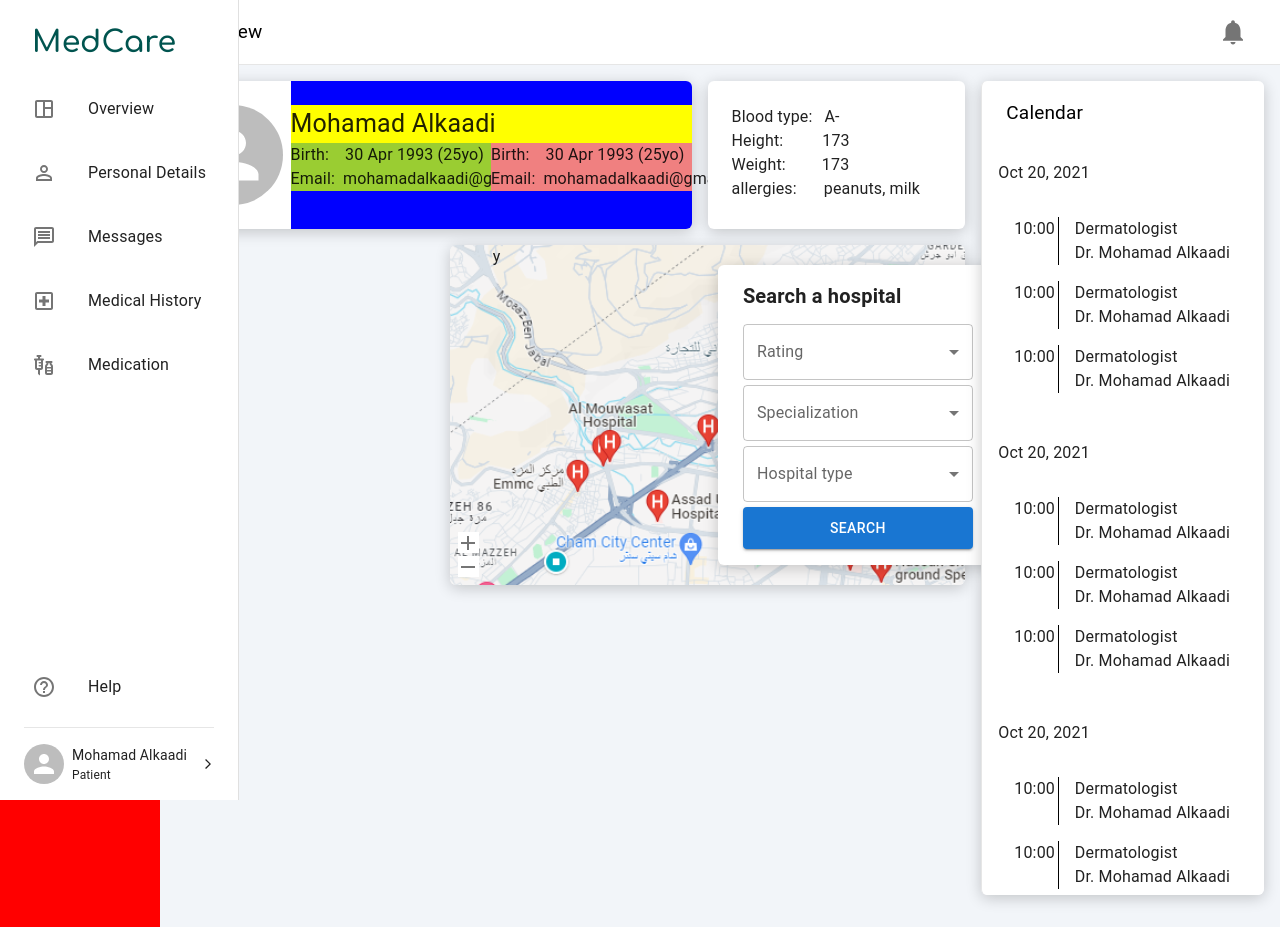
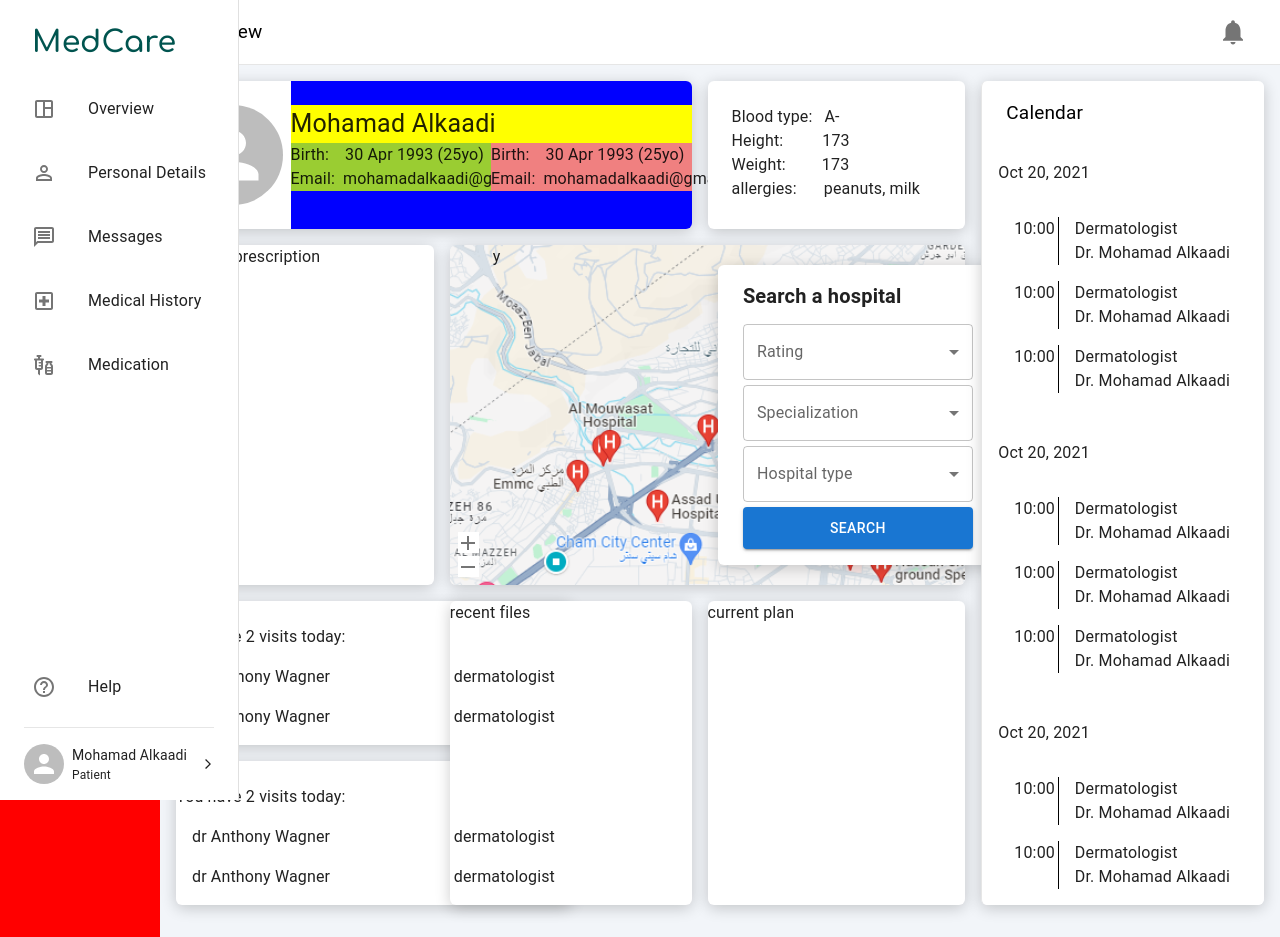
Before and after one commit to mohamad-alkaadi/newMedCare, a React (Vite) app in the folder frontend/medcare/: page / in a window 1280 px wide. Built offline with nearby package versions, Linux system fonts and the light colour scheme.

Commit message:
overview structure

```diff
--- a/frontend/medcare/src/pages/afterlogin/overview/Overview.jsx
+++ b/frontend/medcare/src/pages/afterlogin/overview/Overview.jsx
@@ -8,6 +8,10 @@ import Calendar from "./components/Calendar"
 import OverCardOne from "./components/OverCardOne"
 import OverCardTwo from "./components/OverCardTwo"
 import OverCardThree from "./components/OverCardThree"
+import OverCardFour from "./components/OverCardFour"
+import OverCardFiveDouble from "./components/OverCardFiveDouble"
+import OverCardSix from "./components/OverCardSix"
+import OverCardSeven from "./components/OverCardSeven"
 const Overview = () => {
   const [activePage, setActivePage] = useState("Overview")
 
@@ -31,8 +35,15 @@ const Overview = () => {
                   <Grid item xs={5} sx={{ pt: 2, pr: 2, pb: 2 }}>
                     <OverCardTwo />
                   </Grid>
-                  <Grid item xs={5}>
-                    treatment
+                  <Grid
+                    item
+                    xs={5}
+                    sx={{
+                      pl: 2,
+                      pb: 2,
+                    }}
+                  >
+                    <OverCardFour />
                   </Grid>
                   <Grid
                     item
@@ -44,6 +55,38 @@ const Overview = () => {
                     }}
                   >
                     <OverCardThree />
+                  </Grid>
+                  <Grid
+                    item
+                    xs={5}
+                    sx={{
+                      pl: 2,
+                      pb: 2,
+                      pr: 2,
+                    }}
+                  >
+                    <OverCardFiveDouble />
+                  </Grid>
+                  <Grid
+                    item
+                    xs={5}
+                    sx={{
+                      pl: 2,
+                      pb: 2,
+                      pr: 2,
+                    }}
+                  >
+                    <OverCardSix />
+                  </Grid>
+                  <Grid
+                    item
+                    xs={5}
+                    sx={{
+                      pb: 2,
+                      pr: 2,
+                    }}
+                  >
+                    <OverCardSeven />
                   </Grid>
                 </Grid>
               </Grid>
--- a/frontend/medcare/src/pages/afterlogin/overview/components/Calendar.jsx
+++ b/frontend/medcare/src/pages/afterlogin/overview/components/Calendar.jsx
@@ -17,7 +17,7 @@ const Calendar = () => {
           sx={{
             backgroundColor: "white",
             borderLeft: "1px solid #e6e6e6",
-            height: "750px",
+            height: "760px",
             overflow: "auto",
             borderRadius: "0 0 6px 6px",
           }}
--- /dev/null
+++ b/frontend/medcare/src/pages/afterlogin/overview/components/OverCardFiveDouble.jsx
@@ -0,0 +1,15 @@
+import { Box } from "@mui/material"
+import React from "react"
+import OverCardFivePOne from "./OverCardFivePOne"
+import OverCardFivePTwo from "./OverCardFivePTwo"
+
+const OverCardFiveDouble = () => {
+  return (
+    <Box>
+      <OverCardFivePOne />
+      <OverCardFivePTwo />
+    </Box>
+  )
+}
+
+export default OverCardFiveDouble
--- /dev/null
+++ b/frontend/medcare/src/pages/afterlogin/overview/components/OverCardFivePOne.jsx
@@ -0,0 +1,31 @@
+import { Box, Grid, List, ListItem, Typography } from "@mui/material"
+import React from "react"
+
+const OverCardFivePOne = () => {
+  return (
+    <Box
+      sx={{
+        backgroundColor: "white",
+        boxShadow: "0px 3px 15px rgba(0, 0, 0, 0.2)",
+        borderRadius: "6px 6px 6px 6px",
+        width: "395px",
+        height: "144px",
+      }}
+    >
+      <Typography>Alert</Typography>
+      <Typography>You have 2 visits today:</Typography>
+      <List>
+        <ListItem sx={{ display: "flex", justifyContent: "space-between" }}>
+          <Typography>dr Anthony Wagner</Typography>
+          <Typography>dermatologist</Typography>
+        </ListItem>
+        <ListItem sx={{ display: "flex", justifyContent: "space-between" }}>
+          <Typography>dr Anthony Wagner</Typography>
+          <Typography>dermatologist</Typography>
+        </ListItem>
+      </List>
+    </Box>
+  )
+}
+
+export default OverCardFivePOne
--- /dev/null
+++ b/frontend/medcare/src/pages/afterlogin/overview/components/OverCardFivePTwo.jsx
@@ -0,0 +1,32 @@
+import { Box, List, ListItem, Typography } from "@mui/material"
+import React from "react"
+
+const OverCardFivePTwo = () => {
+  return (
+    <Box
+      sx={{
+        backgroundColor: "white",
+        boxShadow: "0px 3px 15px rgba(0, 0, 0, 0.2)",
+        borderRadius: "6px 6px 6px 6px",
+        mt: 2,
+        width: "395px",
+        height: "144px",
+      }}
+    >
+      <Typography>Alert</Typography>
+      <Typography>You have 2 visits today:</Typography>
+      <List>
+        <ListItem sx={{ display: "flex", justifyContent: "space-between" }}>
+          <Typography>dr Anthony Wagner</Typography>
+          <Typography>dermatologist</Typography>
+        </ListItem>
+        <ListItem sx={{ display: "flex", justifyContent: "space-between" }}>
+          <Typography>dr Anthony Wagner</Typography>
+          <Typography>dermatologist</Typography>
+        </ListItem>
+      </List>
+    </Box>
+  )
+}
+
+export default OverCardFivePTwo
--- /dev/null
+++ b/frontend/medcare/src/pages/afterlogin/overview/components/OverCardFour.jsx
@@ -0,0 +1,22 @@
+import { Box, Grid, List, ListItem, Typography } from "@mui/material"
+import React from "react"
+
+const OverCardFour = () => {
+  return (
+    <Box
+      sx={{
+        backgroundColor: "white",
+        boxShadow: "0px 3px 15px rgba(0, 0, 0, 0.2)",
+        borderRadius: "6px 6px 6px 6px",
+        height: 340,
+      }}
+    >
+      <Typography>Current prescription</Typography>
+      <List>
+        <ListItem>s</ListItem>
+      </List>
+    </Box>
+  )
+}
+
+export default OverCardFour
--- /dev/null
+++ b/frontend/medcare/src/pages/afterlogin/overview/components/OverCardSeven.jsx
@@ -0,0 +1,19 @@
+import { Box } from "@mui/material"
+import React from "react"
+
+const OverCardSeven = () => {
+  return (
+    <Box
+      sx={{
+        backgroundColor: "white",
+        boxShadow: "0px 3px 15px rgba(0, 0, 0, 0.2)",
+        borderRadius: "6px 6px 6px 6px",
+        height: 304,
+      }}
+    >
+      current plan
+    </Box>
+  )
+}
+
+export default OverCardSeven
--- /dev/null
+++ b/frontend/medcare/src/pages/afterlogin/overview/components/OverCardSix.jsx
@@ -0,0 +1,19 @@
+import { Box } from "@mui/material"
+import React from "react"
+
+const OverCardSix = () => {
+  return (
+    <Box
+      sx={{
+        backgroundColor: "white",
+        boxShadow: "0px 3px 15px rgba(0, 0, 0, 0.2)",
+        borderRadius: "6px 6px 6px 6px",
+        height: 304,
+      }}
+    >
+      recent files
+    </Box>
+  )
+}
+
+export default OverCardSix
```
